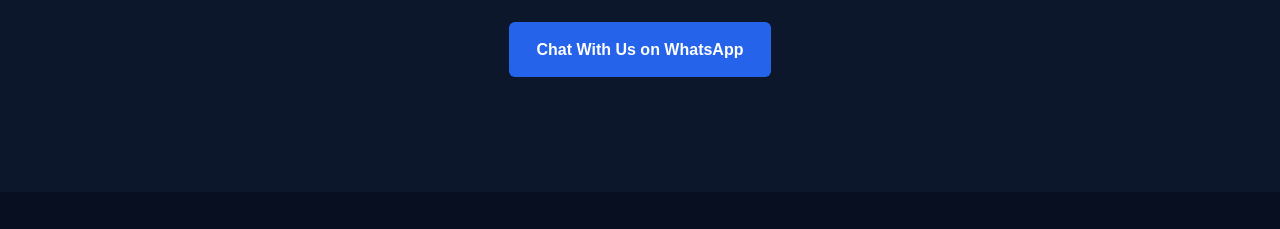
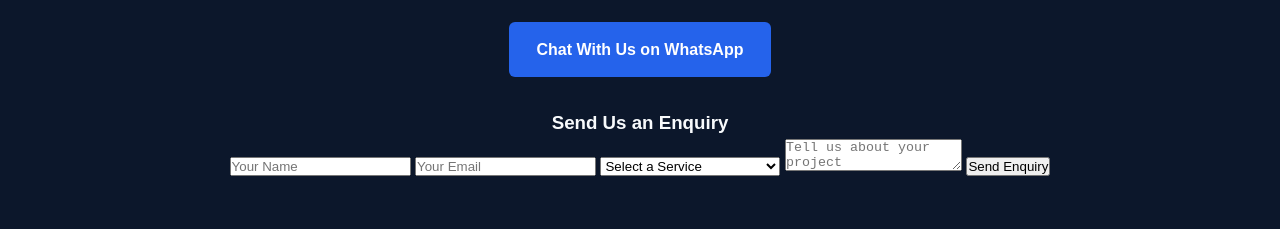
Before and after one commit to idawodu347-ai/coda, a plain HTML site: page index.html in a window 1280 px wide. Shown: the part 2339-2568 px from the top of the page. Drawn offline with Linux system fonts and the light colour scheme.

Commit message:
Update index.html

```diff
--- a/index.html
+++ b/index.html
@@ -139,6 +139,31 @@
             Chat With Us on WhatsApp
         </a>
     </div>
+    <div class="enquiry-form">
+    <h3>Send Us an Enquiry</h3>
+
+    <form id="enquiry-form">
+        <input type="text" id="client-name"
+            placeholder="Your Name" required>
+
+        <input type="email" id="client-email"
+            placeholder="Your Email" required>
+
+        <select id="client-service" required>
+            <option value="">Select a Service</option>
+            <option>Web Development</option>
+            <option>Graphic Design</option>
+            <option>Digital Marketing</option>
+            <option>Social Media Management</option>
+        </select>
+
+        <textarea id="client-message"
+            placeholder="Tell us about your project"
+            required></textarea>
+
+        <button type="submit">Send Enquiry</button>
+    </form>
+</div>
 </section>
 
 <section id="portfolio">
```
